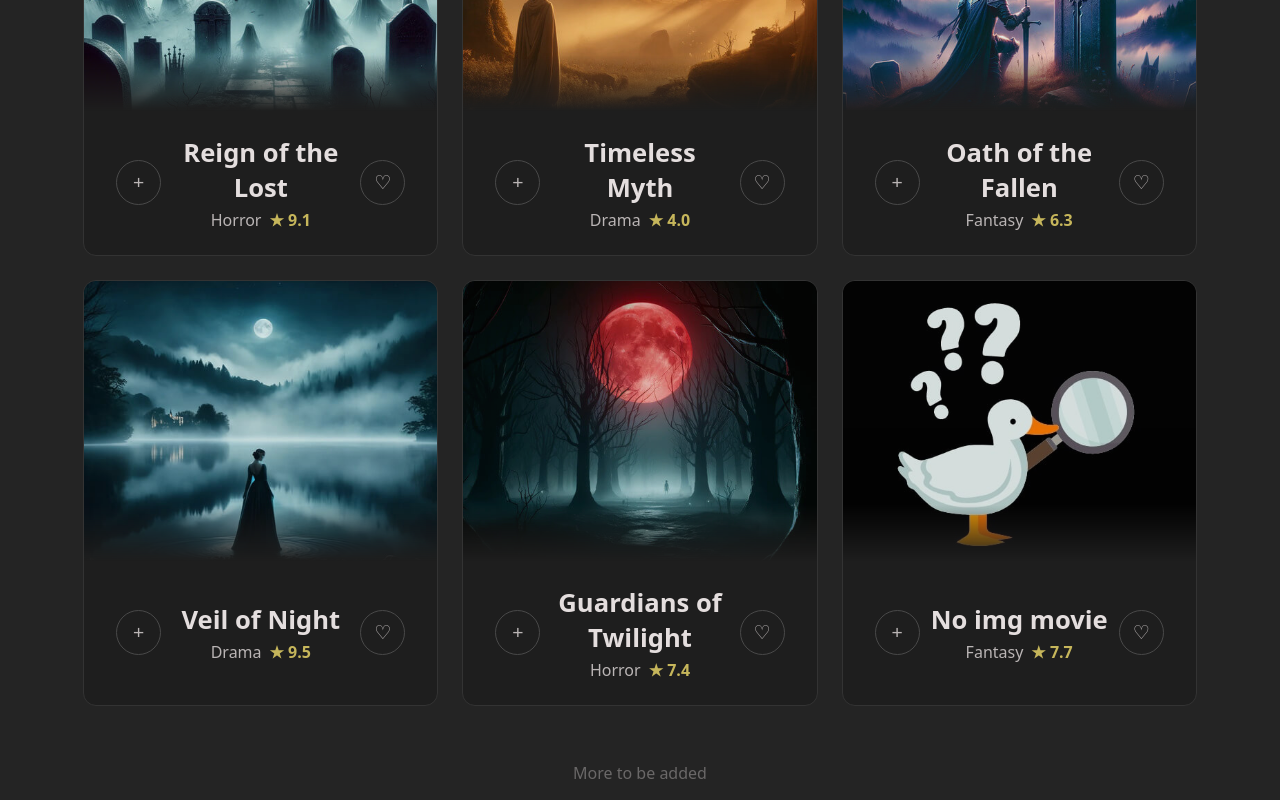
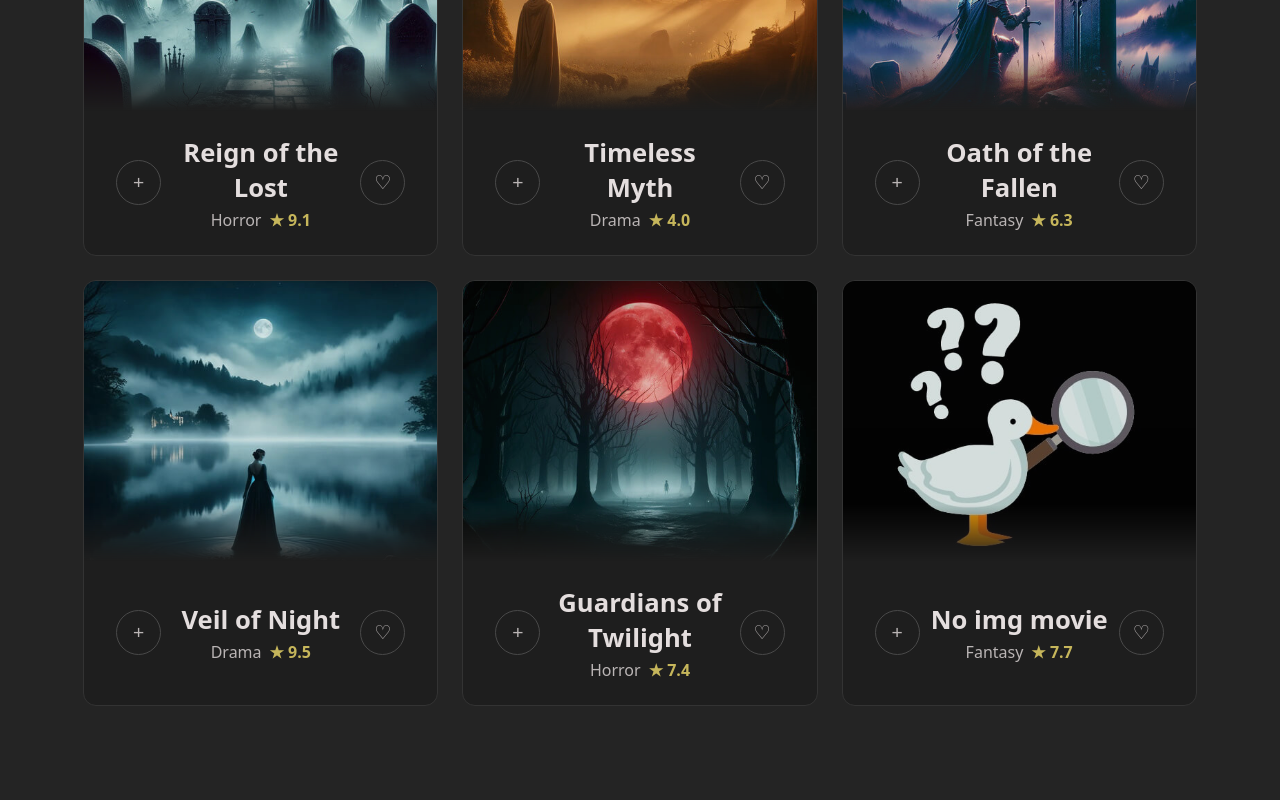
Before and after one commit to GabrielaSzuiogan/W5-ReactMoviesProject, a React (Vite) app in the folder movies-react/: page / in a window 1280 px wide. Shown: the part 2621-3421 px from the top of the page. After the commit the page ends 3375 px from the top, so only its background shows below. Built offline with nearby package versions, Linux system fonts and the light colour scheme.

Commit message:
removed footer (for now)

```diff
--- a/movies-react/src/App.jsx
+++ b/movies-react/src/App.jsx
@@ -1,6 +1,5 @@
 import Header from "./components/Header/Header";
 import MovieList from "./components/MainContent/MovieList";
-import Footer from "./components/Footer/Footer";
 import { useState } from "react";
 import moviesData from "./movies.json";
 
@@ -51,7 +50,6 @@ function App() {
         onToggleFavorite={handleToggleFavorite}
         currentView={currentView}
       />
-      <Footer />
     </>
   );
 }
--- a/movies-react/src/components/Footer/Footer.css
+++ /dev/null
@@ -1,6 +0,0 @@
-.footerInfo {
-  color: var(--message-nf);
-  display: flex;
-  justify-content: center;
-  align-items: end;
-}
--- a/movies-react/src/components/Footer/Footer.jsx
+++ /dev/null
@@ -1,7 +0,0 @@
-import "./Footer.css";
-
-function Footer() {
-  return <p className="footerInfo">More to be added</p>;
-}
-
-export default Footer;
```
